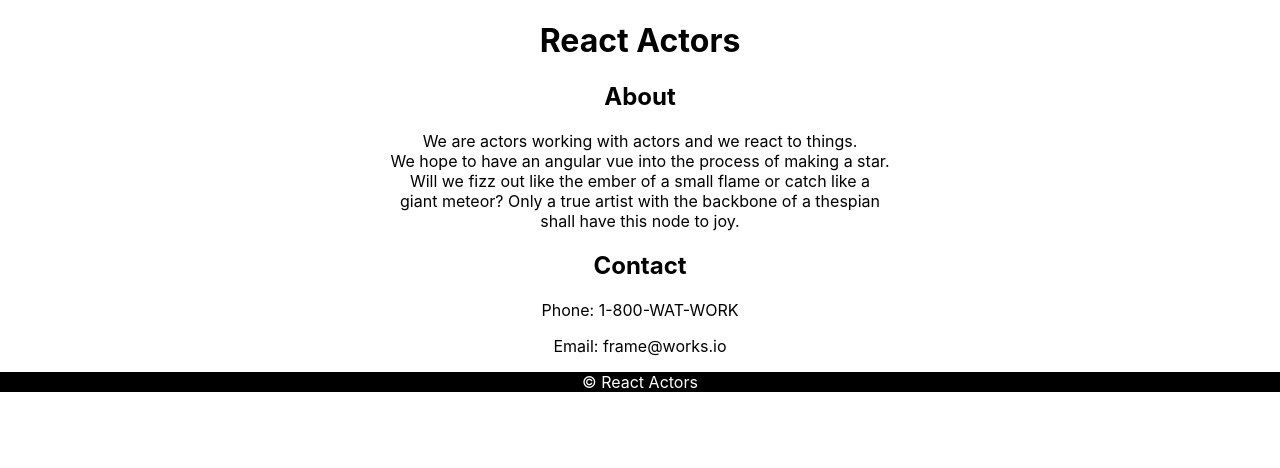
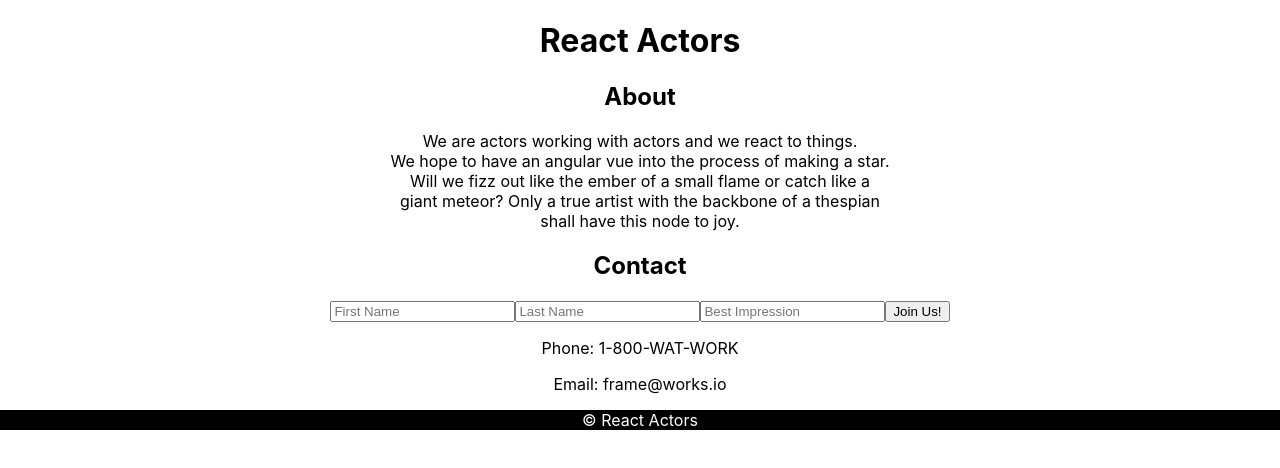
Before and after one commit to Harrisoncre8/react-actors, a React (Create React App) app: page / in a window 1280 px wide. Shown: the top 468 px of the page. Built offline with nearby package versions, Linux system fonts and the light colour scheme.

Commit message:
Form made in Contact

```diff
--- a/src/components/Contact/Contact.js
+++ b/src/components/Contact/Contact.js
@@ -6,6 +6,12 @@
         return(
             <>
             <h2>Contact</h2>
+            <form>
+                <input placeholder="First Name"></input>
+                <input placeholder="Last Name"></input>
+                <input placeholder="Best Impression"></input>
+                <button>Join Us!</button>
+            </form>
                 <p>Phone: 1-800-WAT-WORK</p>
                 <p>Email: frame@works.io</p>
             </>
```
